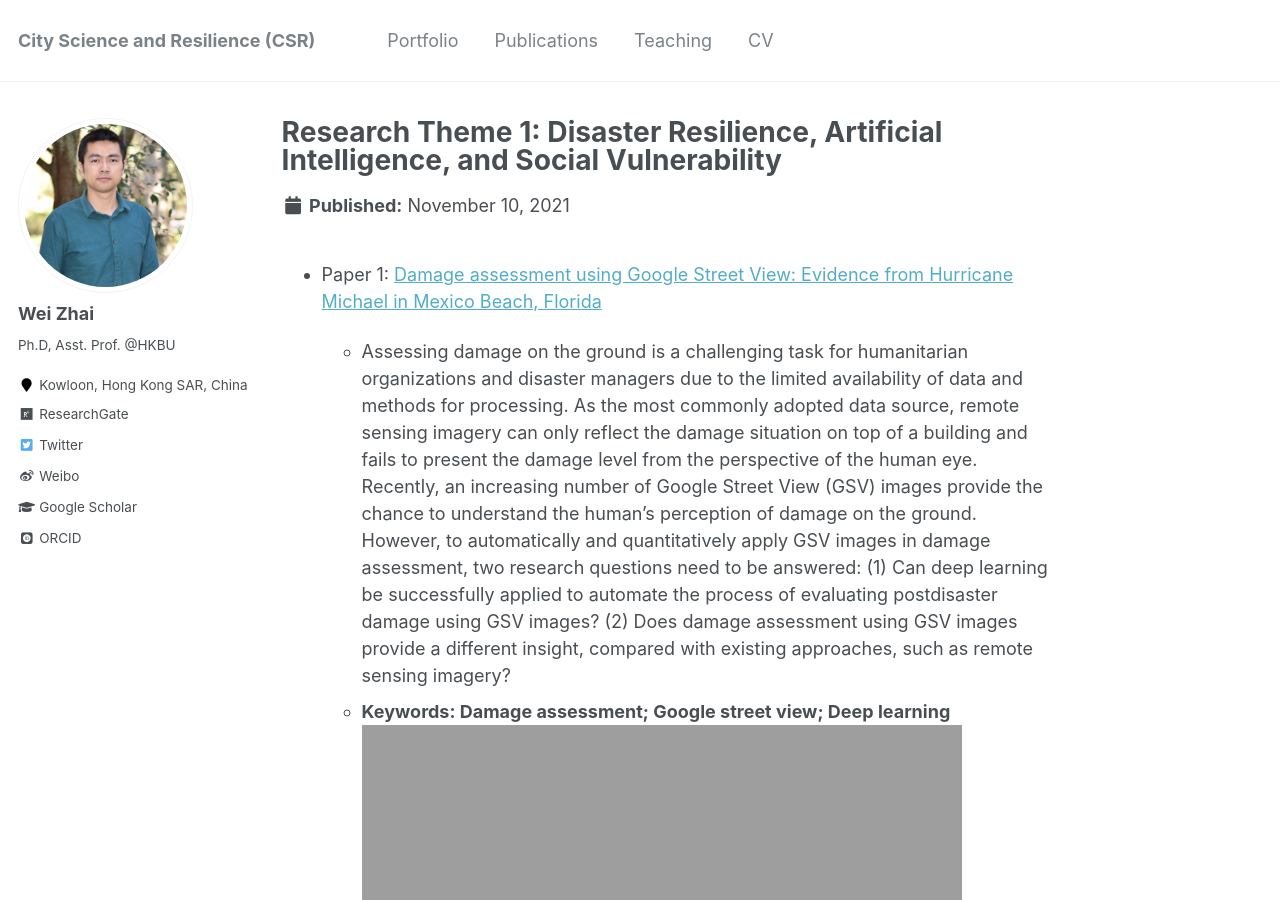
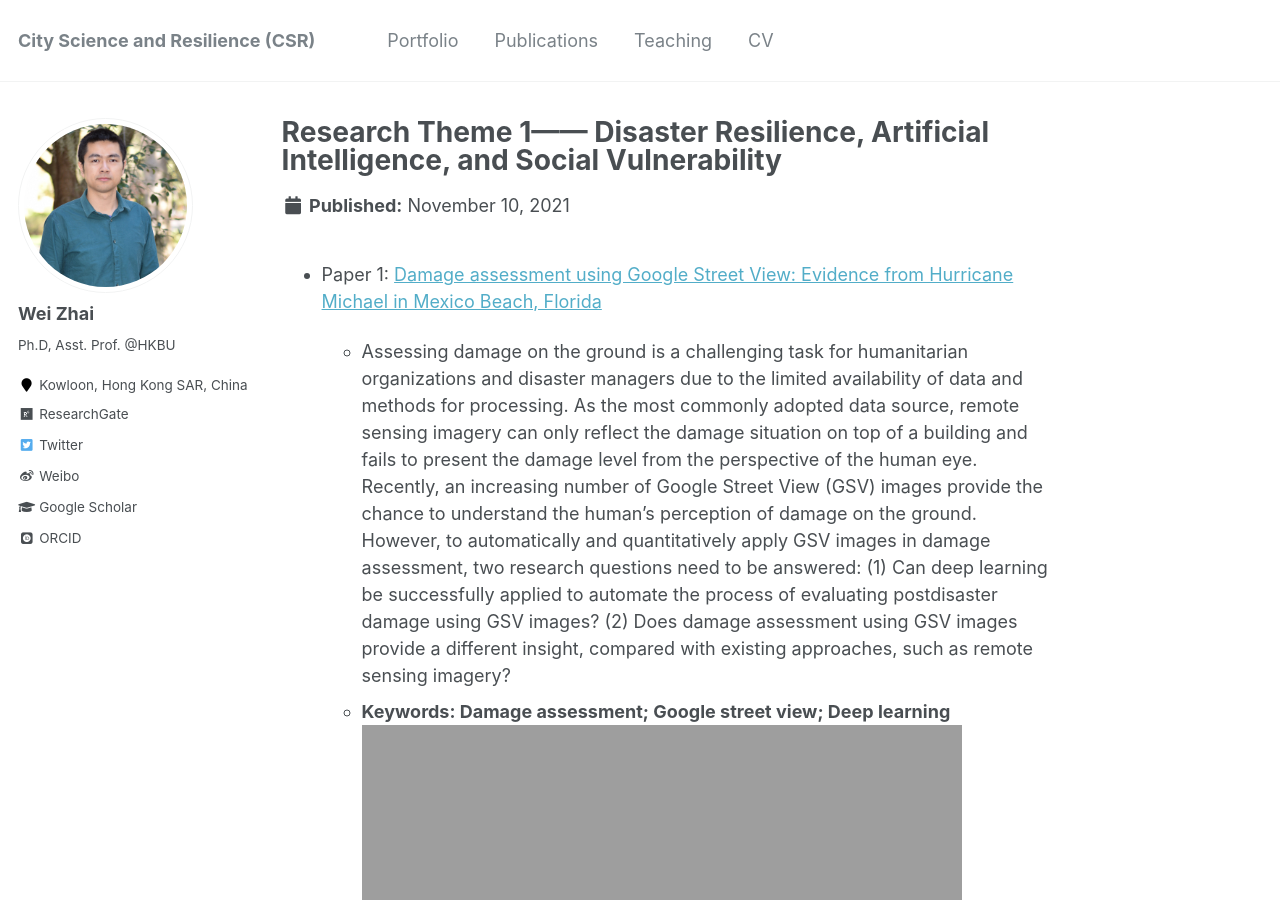
Before and after one commit to skywalkerzhai/weizhai.github.io, a Jekyll site: the page built from _portfolio/portfolio-1.md, in a window 1280 px wide and 900 px high. Built offline with Jekyll 4.4.1, drawn with Linux system fonts in a browser that asks for light colours; some web fonts are replaced.

Commit message:
Update portfolio-1.md

```diff
--- a/_portfolio/portfolio-1.md
+++ b/_portfolio/portfolio-1.md
@@ -1,5 +1,5 @@
 ---
-title: "Research Theme 1: Disaster Resilience, Artificial Intelligence, and Social Vulnerability"
+title: "Research Theme 1—— Disaster Resilience, Artificial Intelligence, and Social Vulnerability"
 excerpt: "<br/><img src='https://skywalkerzhai.github.io/weizhai.github.io/images/AI_resilience.jpg' width='600'>"
 collection: portfolio
 ---
```
